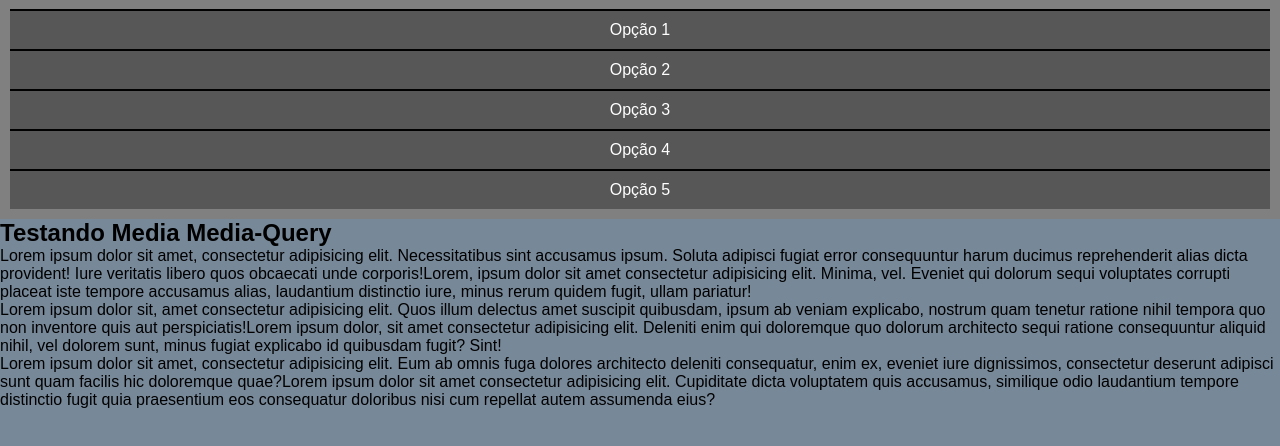
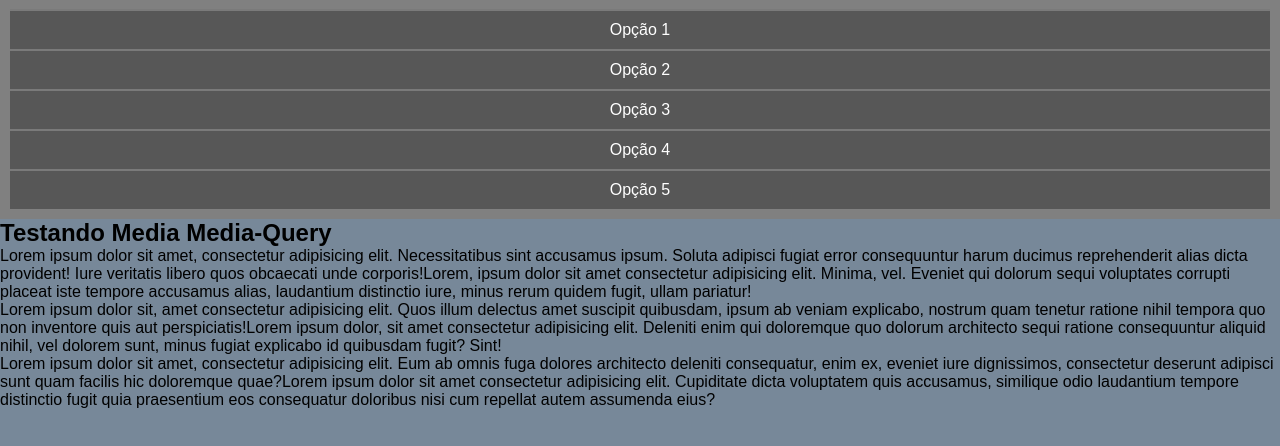
Before and after one commit to franciscojrlopes/HTML-CSS, a plain HTML site: page Exercícios/Ex026/mq005/index.html in a window 1280 px wide. Shown: the part 58-504 px from the top of the page. Drawn offline with Linux system fonts and the light colour scheme.

Commit message:
Update style.css

```diff
--- a/Exercícios/Ex026/mq005/estilos/style.css
+++ b/Exercícios/Ex026/mq005/estilos/style.css
@@ -39,6 +39,6 @@ menu > ul > li > a {
     text-align: center;
     background-color: rgb(87, 87, 87);
     color: white;
-    border-top: 2px solid black;
+    border-top: 2px solid rgba(128, 128, 128, 0.864);
 
 }
```
